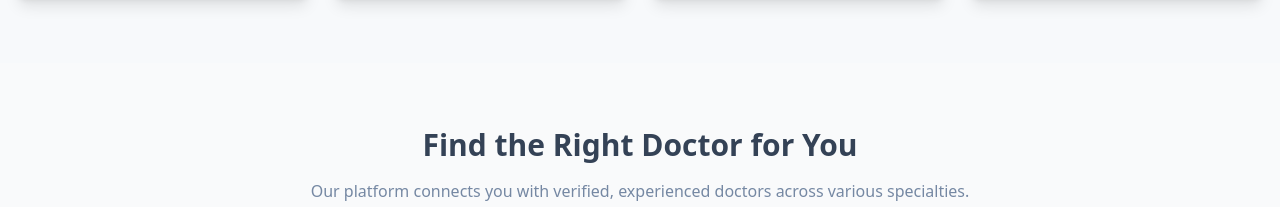
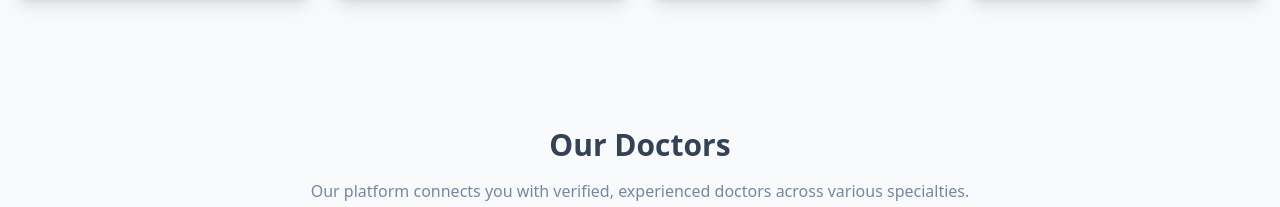
Before and after one commit to adxthhhhh/qhealth-smart-wait, a React (Vite) app: page / in a window 1280 px wide. Shown: the part 1822-2029 px from the top of the page. Built offline with nearby package versions, Linux system fonts and the light colour scheme.

Commit message:
Remove doctor search tagline
Remove the tagline "find the right doctors for you" from the website.

```diff
--- a/src/pages/Index.tsx
+++ b/src/pages/Index.tsx
@@ -188,7 +188,7 @@ const Index = () => {
         <div className="container mx-auto px-4">
           <div className="text-center mb-12">
             <h2 className="text-3xl font-bold text-foreground mb-4">
-              Find the Right Doctor for You
+              Our Doctors
             </h2>
             <p className="text-muted-foreground max-w-2xl mx-auto">
               Our platform connects you with verified, experienced doctors across various specialties.
```
